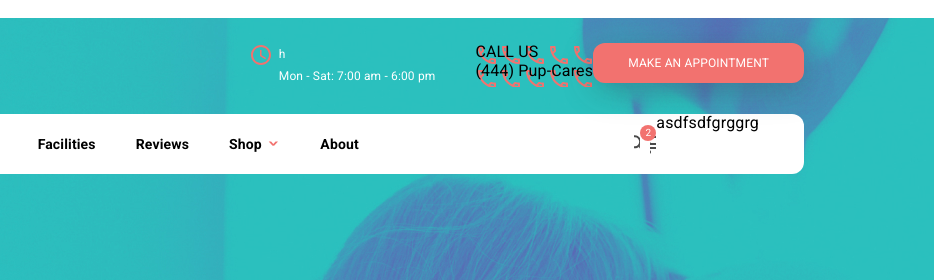
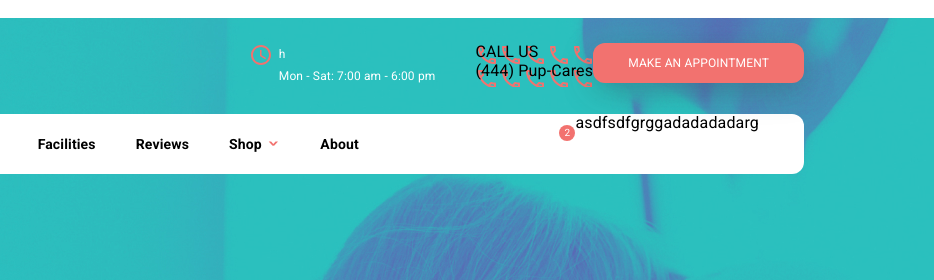
Before and after one commit to komandos/my-code, a plain HTML site: page index.html in a window 1280 px wide. Shown: the top 280 px of the page, 346-1280 px from the left. Drawn offline with Linux system fonts and the light colour scheme; files whose address does not match are found by name.

Commit message:
yana o'zgardi

```diff
--- a/index.html
+++ b/index.html
@@ -43,7 +43,7 @@
                         <div class="navigation__left">
                             <div class="navigation__search"></div>
                             <a href="" class="navigation__shop"></a>
-                            <span>asdfsdfgrggrg</span>
+                            <span>asdfsdfgrggadadadadarg</span>
                         </div>
                     </div>
                 </div>
```
